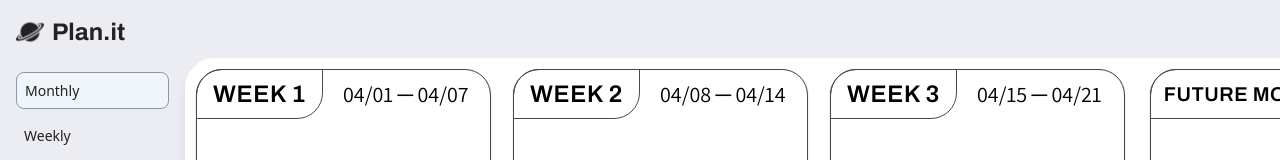
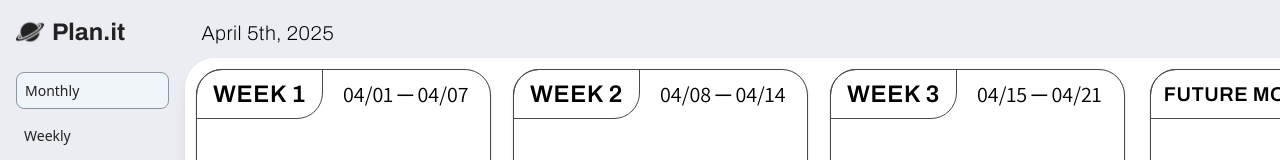
Before and after one commit to agc6/plan.it, a React (Vite) app in the folder client/: page /calendar in a window 1280 px wide. Shown: the top 160 px of the page. Built offline with nearby package versions, Linux system fonts and the light colour scheme.

Commit message:
Added date at top of page

```diff
--- a/client/index.html
+++ b/client/index.html
@@ -4,7 +4,7 @@
     <meta charset="UTF-8" />
     <link rel="icon" type="image/svg+xml" href="/favicon.svg" />
     <meta name="viewport" content="width=device-width, initial-scale=1.0" />
-    <title>plan.it</title>
+    <title>Plan.it</title>
   </head>
   <body>
     <div id="root"></div>
--- a/client/src/components/CalenderSite/Calender.jsx
+++ b/client/src/components/CalenderSite/Calender.jsx
@@ -20,6 +20,40 @@ const getCurrentWeekOfMonth = () => {
   return Math.floor(dayOffset / 7) + 1;
 };
 
+function formatDateWithSuffix(date) {
+  const monthNames = [
+    "January", "February", "March", "April", "May", "June",
+    "July", "August", "September", "October", "November", "December"
+  ];
+
+  const day = date.getDate();
+  let dayWithSuffix;
+
+  if (day >= 11 && day <= 13) {
+    dayWithSuffix = day + "th";
+  } else {
+    switch (day % 10) {
+      case 1:
+        dayWithSuffix = day + "st";
+        break;
+      case 2:
+        dayWithSuffix = day + "nd";
+        break;
+      case 3:
+        dayWithSuffix = day + "rd";
+        break;
+      default:
+        dayWithSuffix = day + "th";
+    }
+  }
+
+  const month = monthNames[date.getMonth()];
+  const year = date.getFullYear();
+
+  return `${month} ${dayWithSuffix}, ${year}`;
+
+};
+
 const CalendarSite = () => {
   const [activeView, setActiveView] = useState("monthly");
   const [showCalendars, setShowCalendars] = useState(true);
@@ -33,6 +67,9 @@ const CalendarSite = () => {
   const [newCalendarColor, setNewCalendarColor] = useState("#f472b6");
   const [customCalendars, setCustomCalendars] = useState([]);
   const [tempCalendars, setTempCalendars] = useState([]);
+
+  const currentDate = new Date();
+  const formattedDate = formatDateWithSuffix(currentDate);
 
   useEffect(() => {
     const storedUser = localStorage.getItem("user");
@@ -145,6 +182,7 @@ const CalendarSite = () => {
       <div className="flex-1 flex flex-col">
         <div className="h-[58px] flex justify-end">
           <div>
+            <span className="pr-246 font-archivo font-extralight text-[20px] tracking-wide">{formattedDate}</span>
             <CustomButton customIcon={darkModeIcon0} selectedIcon={darkModeIcon1} />
             <CustomButton customIcon={customizeIcon0} selectedIcon={customizeIcon1} />
             <CustomButton customIcon={editIcon0} selectedIcon={editIcon1} marginRight="20px" />
--- a/client/src/components/Navbar.jsx
+++ b/client/src/components/Navbar.jsx
@@ -13,7 +13,7 @@ const Navbar = () => {
         {/* Logo */}
         <div className="flex items-center space-x-2">
           <img src={favicon} alt="Logo" className="w-8 h-8" />
-          <h1 className="text-2xl font-bold text-black">plan.it</h1>
+          <h1 className="text-2xl font-bold text-black">Plan.it</h1>
         </div>
 
         {/* Desktop Navigation Links */}
```
